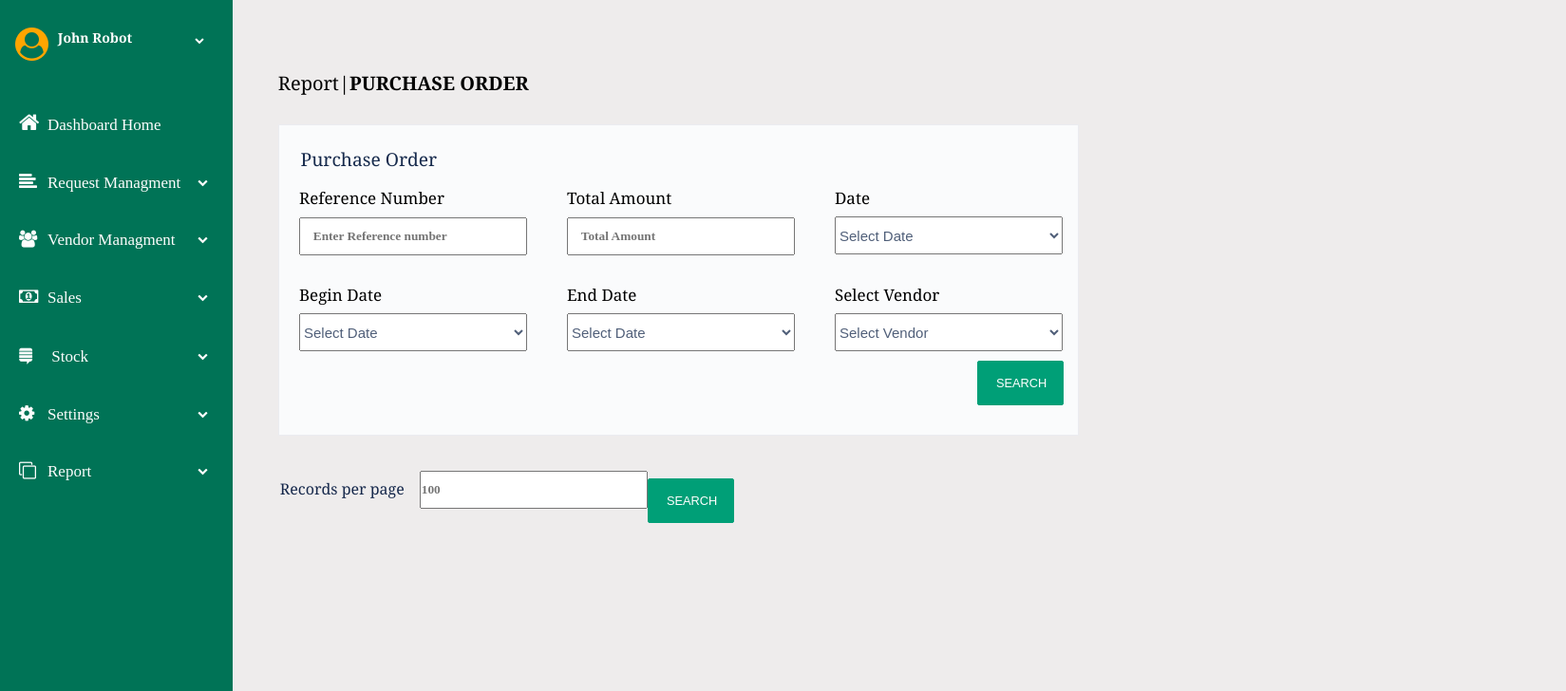
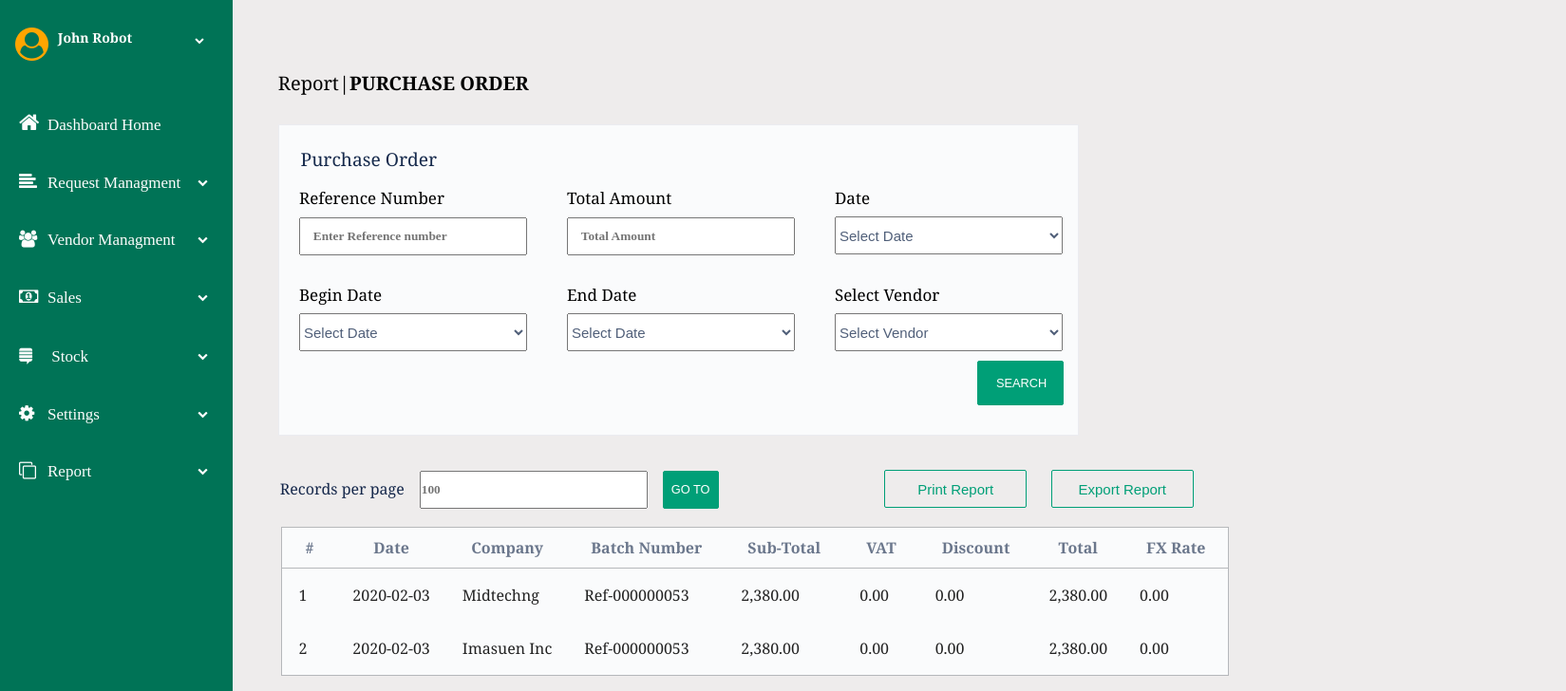
Before and after one commit to Jay-edison/stock-project, a React (Create React App) app in the folder stock-inventory/: page /report in a window 1280 px wide. Shown: the top 728 px of the page at 95% size, 1649 px wide, since content can reach past the window. Built offline with nearby package versions, Linux system fonts and the light colour scheme.

Commit message:
hero-image fixes

```diff
--- a/stock-inventory/src/App.css
+++ b/stock-inventory/src/App.css
@@ -52,8 +52,6 @@
 
 body {
   background: #eeecec;
-
-
 }
 
 .wrapper {
@@ -67,6 +65,7 @@ body {
   height: 100%;
   background-color: #007356;
   padding: 30px 0;
+
 }
 
 .wrapper .Sidebar h2 {
@@ -616,7 +615,7 @@ form {
   background-color: #f4f5f7;
   min-height: 140px;
   border: 1px solid rgb(134, 108, 108);
-  width: 100%;
+  width: 79%;
 }
 
 .mini-container2 {
@@ -688,6 +687,7 @@ form {
 
 .my-select {
   height: 40px;
+  /* width: 380px; */
   margin: 15px 0px;
   font-size: 15px;
   font-family: sans-serif;
@@ -1055,45 +1055,55 @@ img {
 /* Grid Begins */
 
 .item-container {
+  min-width: 78.2%;
   display: flexbox;
   grid-template-columns: 100px 100px 100px;
   grid-template-rows: auto;
   box-sizing: border-box;
-  margin-left: 10px;
-  width: 99%;
-  border-radius: 4px;
-  background-color: #f4f5f7;
+  margin-left: 13.8px;
+  width: 99px;
+  /* background: #eff4fa; */
   font-family: Arial, Helvetica, sans-serif;
-  padding-left: 10px;
-  padding-top: 30px;
+   padding-top: 30px;
+   /* z-index: -1; */
+   /* min-width: 100%; */
+   /* margin-left: -20rem; */
+
 }
 
 .item-container-btn {
-  height: 40px;
-  padding: 5px 10px;
+  width: 120px;
+  height: 40px;
+  margin-left: 0.9rem;
+  margin-top: 1rem;
   background-color: #009f77;
   color: #fff;
   border: none;
   border-radius: 3px;
-  margin-top: 10px;
   font-size: 17px;
   font-family: Georgia, "Times New Roman", Times, serif;
-  margin-right: -0%;
-}
-
-.item-container img{
-  /* height: 500px; */
-  padding: 12%;
-  /* width: 100px; */
-  padding-top: 30px;
-  /* background-size: cover; */
-}
+}
+
+.item-container img {
+  height: 236px;
+  width: 197px;
+  /* overflow: hidden; */
+  /* margin-left: 20rem; */
+  /* object-fit: cover; */
+  /* z-index: -1; */
+  /* object-position: 20px; */
+}
+
+img{
+  z-index: -2;
+}
+
 
 .center-text p {
   color: #222;
   font-family: Georgia, "Times New Roman", Times, serif;
   font-style: italic;
-  padding-top: 40px;
+  /* padding-top: 40px; */
 }
 
 .ten-percent {
@@ -1208,8 +1218,9 @@ input[type="radio"] {
   flex-wrap: wrap;
   width: 843px;
   height: 328px;
-  margin-left: 0.8rem;
+  margin-left: 0.7rem;
   border: 1px solid #EBECF0;
+  border-radius: 3px;
   background-color: #FAFBFC;
 }
 
@@ -1217,7 +1228,7 @@ input[type="radio"] {
   display: flex;
   color: #172B4D;
   font-size: 1.2rem;
-  padding: 1.4rem 1.4rem;
+  padding: 1.4rem 1.2rem;
 }
 
 .sales-type{
@@ -1229,6 +1240,26 @@ input[type="radio"] {
   grid-template-columns: auto auto auto ;
 }
 
+.type-form {
+  display: grid;
+  grid-column-gap: 2rem;
+  grid-template-columns: auto auto auto ;
+  margin-top: -1.7rem;
+  padding-left: 1.3rem;
+}
+
+.type-select {
+  width: 240px;
+  height: 40px;
+  /* margin-left: 1.5rem; */
+  /* margin: 15px 0px; */
+  margin-top: 0.5rem;
+  font-size: 15px;
+  color: #505F79;
+  font-weight: 500;
+  font-family: sans-serif;
+}
+
 .sales-two{
   margin-top: -1.5rem;
   margin-left: 1.4rem;
@@ -1238,7 +1269,7 @@ input[type="radio"] {
   display: grid;
   grid-column-gap: 2rem;
   grid-template-columns: auto auto auto ;
-  margin-top: 3rem;
+  margin-top: 2.2rem;
 }
 
 
@@ -1579,6 +1610,14 @@ label {
   font-weight: 700;
 }
 
+.category-num {
+  font-family: Arial, Helvetica, sans-serif;
+  margin-top: 1rem;
+  font-size: 1rem;
+  font-weight: 600;
+
+}
+
 .category-container {
   padding: 0 59%;
   margin-top: 1.2rem;
@@ -1721,10 +1760,12 @@ label {
   /* justify-content: flex-start; */
   align-items: flex-start;
   padding: 2.8rem 0.8rem;
+white-space: nowrap;
 
 }
 
 .records-header {
+/* width: 1px; */
   height: 20px;
   font-size: 1rem;
   font-weight: 400;
@@ -1740,5 +1781,96 @@ label {
   margin-left: 1rem;
   margin-top: -0.5rem;
   /* padding-left: 1.8rem; */
-
-}
+}
+
+.records-search {
+  display: flex;
+  justify-content: flex-end;
+}
+
+.goto-btn {
+  display: flex;
+  align-items: center;
+  padding-left: 0.5rem;
+  background-color: #009F77;
+  color: #FFFFFF;
+  width: 59px;
+  height: 40px;
+  border: 1px solid #009F77;
+  margin-top: -0.5rem;
+  margin-left: 1rem;
+  border-radius: 2px;
+  font-size: 0.8rem;
+  font-family: sans-serif;
+  text-transform: uppercase;
+}
+
+.print-btn {
+  padding: 8px 0px;
+  background-color: inherit;
+  color: #009F77;
+  border: 1px solid #009F77;
+  border-radius: 2px;
+  /* margin: 15px 0px; */
+  /* margin-left: 4.7rem; */
+  margin-top: -0.9rem;
+  margin-left: 10.9rem;
+  width: 150px;
+  height: 40px;
+  font-size: 15px;
+  font-family: sans-serif;
+
+}
+
+.export-btn {
+  padding: 8px 0px;
+  background-color: inherit;
+  color: #009F77;
+  border: 1px solid #009F77;
+  border-radius: 2px;
+  /* margin: 15px 0px; */
+  /* margin-left: 5.3rem; */
+  margin-left: 1.6rem;
+  margin-top: -0.9rem;
+  width: 150px;
+  height: 40px;
+  font-size: 15px;
+  font-family: sans-serif;
+}
+
+.date-container {
+  padding: 0 59%;
+  margin-top: -1.6rem;
+  padding-left: 0.9rem;
+  white-space: nowrap;
+
+}
+
+.date-table {
+  border: 1px solid #b5b7bb;
+  width: 100%;
+  border-collapse: collapse;
+  background-color: #FAFBFC;
+
+}
+
+.date-table thead  tr {
+  border: 1px solid #b6b8bb;
+  /* padding: 20px; */
+}
+
+
+.date-table thead  tr th{
+  font-size: 1rem;
+  color: #6B778C;
+  font-weight: 600;
+  padding: 10px 1.5rem;
+  /* padding-left: 1.7rem;  */
+
+}
+
+.date-table tbody tr td {
+  font-size: 1rem;
+  padding: 17px;
+  /* padding-left: 25px; */
+}
--- a/stock-inventory/src/pages/report.js
+++ b/stock-inventory/src/pages/report.js
@@ -35,7 +35,6 @@ const Report = () => {
 
                         <div className="reference-date">
                             <form className="date-form">
-
                                 <label>
                                     Begin Date
                                     <select className="ref-date" name="">
@@ -73,18 +72,78 @@ const Report = () => {
                         <input type="number" className="numb" id="quantity" name="quantity" placeholder="100"></input>
 
 
-                        <div className="purchase-search">
-                            <button className="purchase-btn"> SEARCH</button>
+                        <div className="records-search">
+                            <button className="goto-btn"> Go To</button>
                         </div>
 
+                        <div>
+                            <button className="print-btn">Print Report</button>
+                        </div>
 
+                        <div>
+                            <button className="export-btn">Export Report</button>
+                        </div>
 
                     </div>
+                </div>
+
+                <div className="date-container">
+                    <table className="date-table">
+                        <thead>
+                            <tr>
+                                <th>#</th>
+                                <th>Date</th>
+                                <th>Company</th>
+                                <th>Batch Number</th>
+                                <th>Sub-Total</th>
+                                <th>VAT</th>
+                                <th>Discount</th>
+                                <th>Total</th>
+                                <th>FX Rate</th>
+                                {/* <th>Total(NGN)</th>
+                                <th>Negotiated</th>
+                                <th>Po Created By</th>
+                                <th>Status</th> */}
+                            </tr>
+                        </thead>
+                        <tbody>
+                            <tr>
+                                <td data-label="#">1</td>
+                                <td data-label="Date">2020-02-03</td>
+                                <td data-label="Company">Midtechng</td>
+                                <td data-label="Batch Number">Ref-000000053</td>
+                                <td data-label="Sub-Total">2,380.00</td>
+                                <td data-label="VAT">0.00</td>
+                                <td data-label="Discount">0.00</td>
+                                <td data-label="Total">	2,380.00</td>
+                                <td data-label="FX Rate">0.00</td>
+                                {/* <td data-label="Total(NGN)">0.00</td>
+                                <td data-label="Negotiated">0.00</td>
+                                <td data-label="Po Created By">0.00</td>
+                                <td data-label="Status">0.00</td> */}
+
+                            </tr>
+                        </tbody>
+                        <tbody>
+                            <tr>
+                                <td data-label="#">2</td>
+                                <td data-label="Date">2020-02-03</td>
+                                <td data-label="Company">Imasuen Inc</td>
+                                <td data-label="Batch Number">Ref-000000053</td>
+                                <td data-label="Sub-Total">2,380.00</td>
+                                <td data-label="VAT">0.00</td>
+                                <td data-label="Discount">0.00</td>
+                                <td data-label="Total">	2,380.00</td>
+                                <td data-label="FX Rate">0.00</td>
+                                {/* <td data-label="Total(NGN)">0.00</td>
+                                <td data-label="Negotiated">0.00</td>
+                                <td data-label="Po Created By">0.00</td>
+                                <td data-label="Status">0.00</td> */}
+                            </tr>
+                        </tbody>
+                    </table>
 
                 </div>
-
-
-
 
             </main>
         </>
--- a/stock-inventory/src/pages/request_management.js
+++ b/stock-inventory/src/pages/request_management.js
@@ -149,7 +149,9 @@ const RequestManagement = () => {
                                         <p>You have to add items to your <br />
                                             Request.</p>
                                     </div>
-                                    <img src={require("./asset/images/Spot hero illustrations (Building Functionality).svg").default} alt="ballons" />
+                                    <div>
+                                        <img src={require("./asset/images/Spot hero illustrations (Building Functionality).svg").default} alt="ballons" />
+                                    </div>
                                 </center>
                             </div>
                         )
@@ -175,7 +177,7 @@ const RequestManagement = () => {
                 }
 
                 <div>
-                    <button className="item-container-btn to-right"> Make Request</button>
+                    <button className="item-container-btn"> Make Request</button>
                 </div>
 
                 <div id="request_item" className="modal">
--- a/stock-inventory/src/pages/sales.js
+++ b/stock-inventory/src/pages/sales.js
@@ -16,24 +16,28 @@ const Sales = () => {
                         <p className="customer-header">Customer Details</p>
 
                         <div className="sales-type">
-                            <label className="column" for="item-type">
-                                Item type
-                            </label>
-                            <select className="item-date" name="">
-                                <option value="Select Item Type">Select Item Type</option>
-                            </select>
+                            <form className="type-form">
+                                <label>
+                                    Item Type
+                                    <select className="type-select" name="">
+                                        <option value="Select Item type">Select Item Date</option>
+                                    </select>
+                                </label>
 
-                            <label className="column" for="staff">Date</label>
-                            <select className="item-type" name="">
-                                <option value="Select Staff Category">Select Staff Category</option>
-                            </select>
+                                <label>
+                                    Staff
+                                    <select className="ref-date" name="">
+                                        <option value="Select staff category">Select Staff Category</option>
+                                    </select>
+                                </label>
 
-
-                            <label className="column-date" for="date">Staff</label>
-                            <select className="item-type" name="">
-                                <option value="Select Date">Select Date</option>
-                            </select>
-
+                                <label>
+                                    Date
+                                    <select className="ref-date" name="">
+                                        <option value="Select Date">Select Date</option>
+                                    </select>
+                                </label>
+                            </form>
                         </div>
 
                         <div className="sales-two">
--- a/stock-inventory/src/pages/settings.js
+++ b/stock-inventory/src/pages/settings.js
@@ -47,8 +47,11 @@ const Settings = () => {
                                 <td><img className="category-img" src={require("./asset/images/edit down.svg").default} alt="edit"></img></td>
                             </tr>
                         </tbody>
+                    </table>
 
-                    </table>
+                    <p className="category-num">1 of 2 of 2</p>
+
+
 
 
                 </div>
--- a/stock-inventory/src/pages/stock.js
+++ b/stock-inventory/src/pages/stock.js
@@ -87,6 +87,8 @@ const Stock = () => {
                         </tbody>
 
                     </table>
+                    <p className="category-num">1 of 2 of 2</p>
+
 
                 </div>
             </main>
```
Also changed, not shown: stock-inventory/src/pages/asset/images/Spot hero illustrations (Building Functionality).svg.
